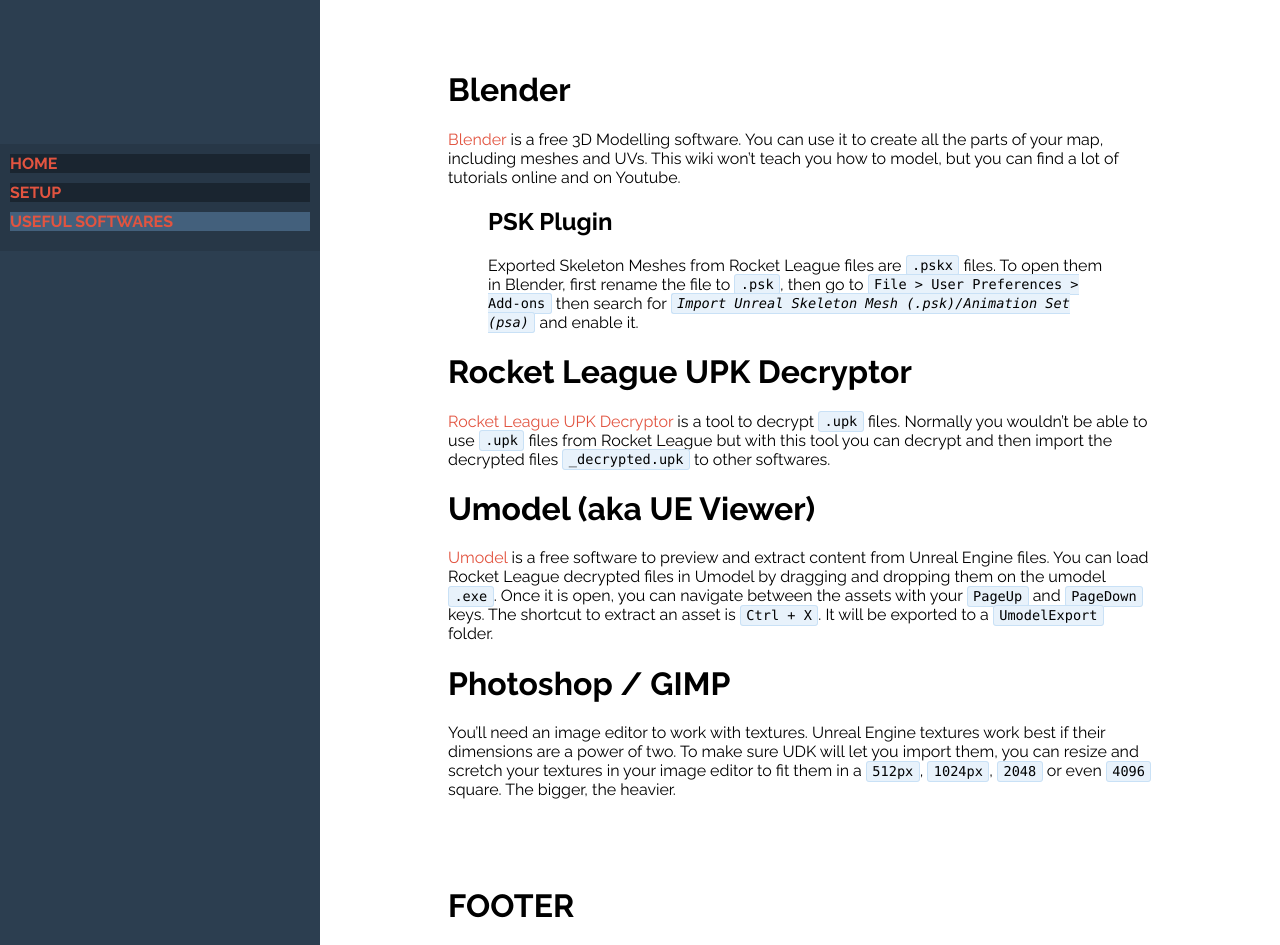
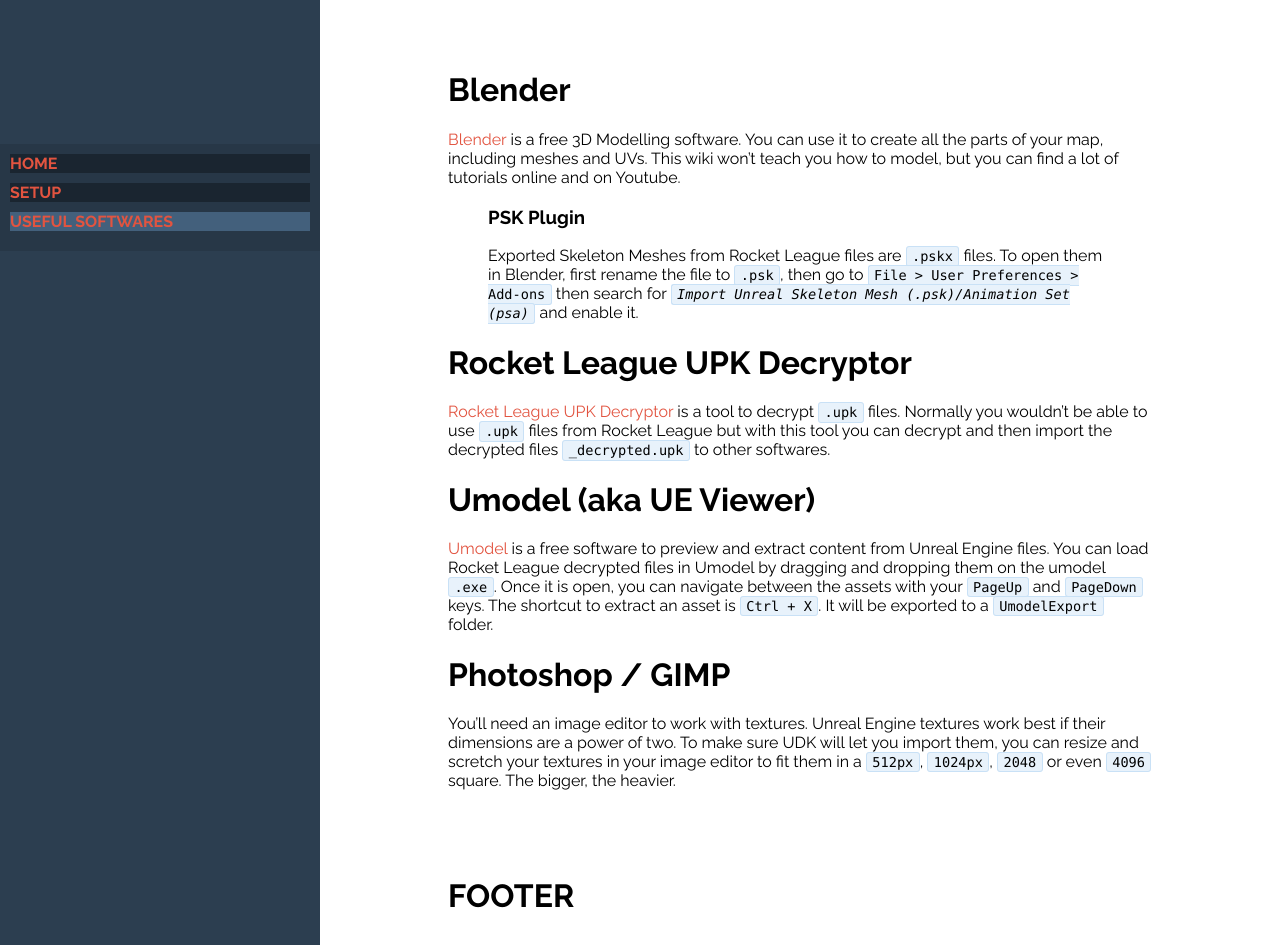
Before and after one commit to rocketleaguemoddingwiki/rocketleaguemoddingwiki.github.io, a Jekyll site: the page built from pages/softwares/softwares.md, in a window 1280 px wide and 945 px high. Built offline with Jekyll 4.4.1, drawn with Linux system fonts in a browser that asks for light colours.

```diff
--- a/pages/softwares/softwares.md
+++ b/pages/softwares/softwares.md
@@ -5,7 +5,7 @@ title: Useful Softwares
 # Blender
 [Blender](https://www.blender.org/download/) is a free 3D Modelling software. You can use it to create all the parts of your map, including meshes and UVs.
 This wiki won't teach you how to model, but you can find a lot of tutorials online and on Youtube.
-> ## PSK Plugin
+> ### PSK Plugin
 > Exported Skeleton Meshes from Rocket League files are `.pskx` files. To open them in Blender, first rename the file to `.psk`, then go to `File > User Preferences > Add-ons` then search for *`Import Unreal Skeleton Mesh (.psk)/Animation Set (psa)`* and enable it.
 
 # Rocket League UPK Decryptor
```
